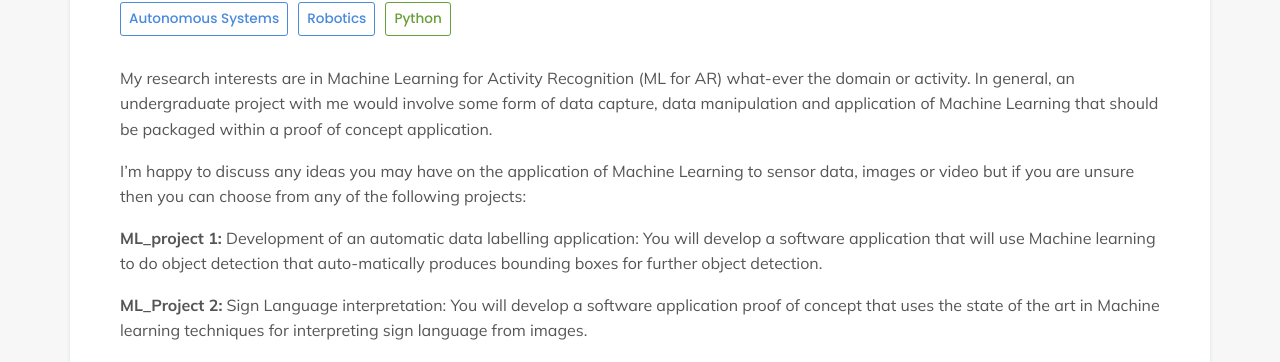
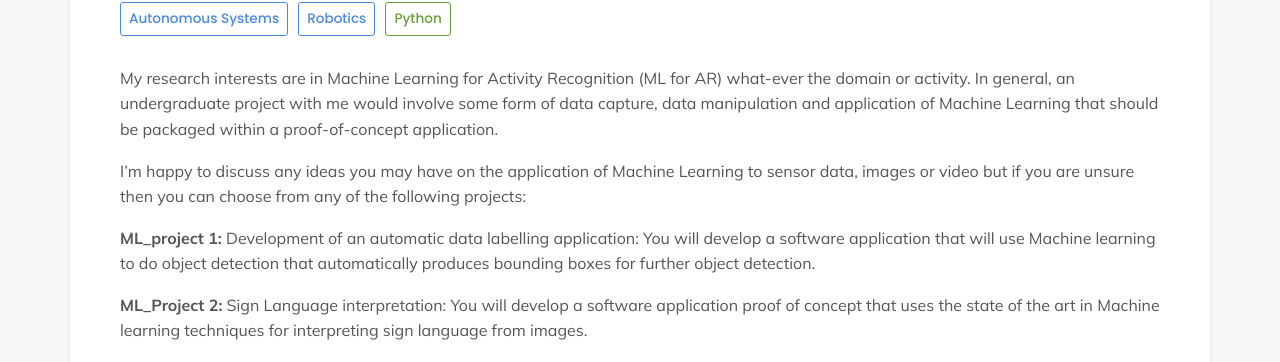
Before and after one commit to NorSC/supervisor-search, a Jekyll site: the page built from _supervisors/martin-wonders.md, in a window 1280 px wide. Shown: the part 290-652 px from the top of the page. Built offline with Jekyll 4.4.1, drawn with Linux system fonts in a browser that asks for light colours; a script that is not in the unit is left out.

Commit message:
Update Supervisors “martin-wonders”

```diff
--- a/_supervisors/martin-wonders.md
+++ b/_supervisors/martin-wonders.md
@@ -23,26 +23,26 @@ additional_details: >-
   My research interests are in Machine Learning for Activity Recognition (ML for
   AR) what-ever the domain or activity. In general, an undergraduate project
   with me would involve some form of data capture, data manipulation and
-  application of Machine Learning that should be packaged within a proof of
-  concept application.
+  application of Machine Learning that should be packaged within a
+  proof-of-concept application.
 
 
   I’m happy to discuss any ideas you may have on the application of Machine Learning to sensor data, images or video but if you are unsure then you can choose from any of the following projects:
 
 
-  **ML_project 1:** Development of an automatic data labelling application: You will develop a software application that will use Machine learning to do object detection that auto-matically produces bounding boxes for further object detection.
+  **ML_project 1:** Development of an automatic data labelling application: You will develop a software application that will use Machine learning to do object detection that automatically produces bounding boxes for further object detection.
 
 
-  **ML_Project 2:** Sign Language interpretation: You will develop a software application proof of concept that uses the state of the art in Machine learning techniques for interpreting sign language from images.
+  **ML_Project 2:** Sign Language interpretation: You will develop a software application proof of concept that uses the state of the art in Machine learning techniques for interpreting sign language from images.
 
 
-  **ML_Project 3:** Animal recognition and identification: You will develop a software application proof of concept that uses the state of the art in Machine learning techniques for recognition and identification of specific, individual animals in a herd.
+  **ML_Project 3:** Animal recognition and identification: You will develop a software application proof of concept that uses the state of the art in Machine learning techniques for recognition and identification of specific, individual animals in a herd.
 
 
-  **ML_Project 4:** Human pose estimation for sport: You will develop a software application proof of concept that uses the state of the art in Machine learning techniques for analysing human pose in sport. The aim here is to be able to indicate where an athlete can improve posture, position and technique within the range of known ideals.
+  **ML_Project 4:** Human pose estimation for sport: You will develop a software application proof of concept that uses the state of the art in Machine learning techniques for analysing human pose in sport. The aim here is to be able to indicate where an athlete can improve posture, position and technique within the range of known ideals.
 
 
-  **ML_Project 5:** Object Tracking for autonomous robots: Using publicly available data you will investigate and demonstrate (with a working application) the state of the art in object tracking techniques for use in robotics or autonomous vehicles.
+  **ML_Project 5:** Object Tracking for autonomous robots: Using publicly available data you will investigate and demonstrate (with a working application) the state of the art in object tracking techniques for use in robotics or autonomous vehicles.
 additional_details_msc: >-
   My research interests are in Machine Learning for Activity Recognition (ML for
   AR) what-ever the domain or activity. In general, a Master's project with me
```
